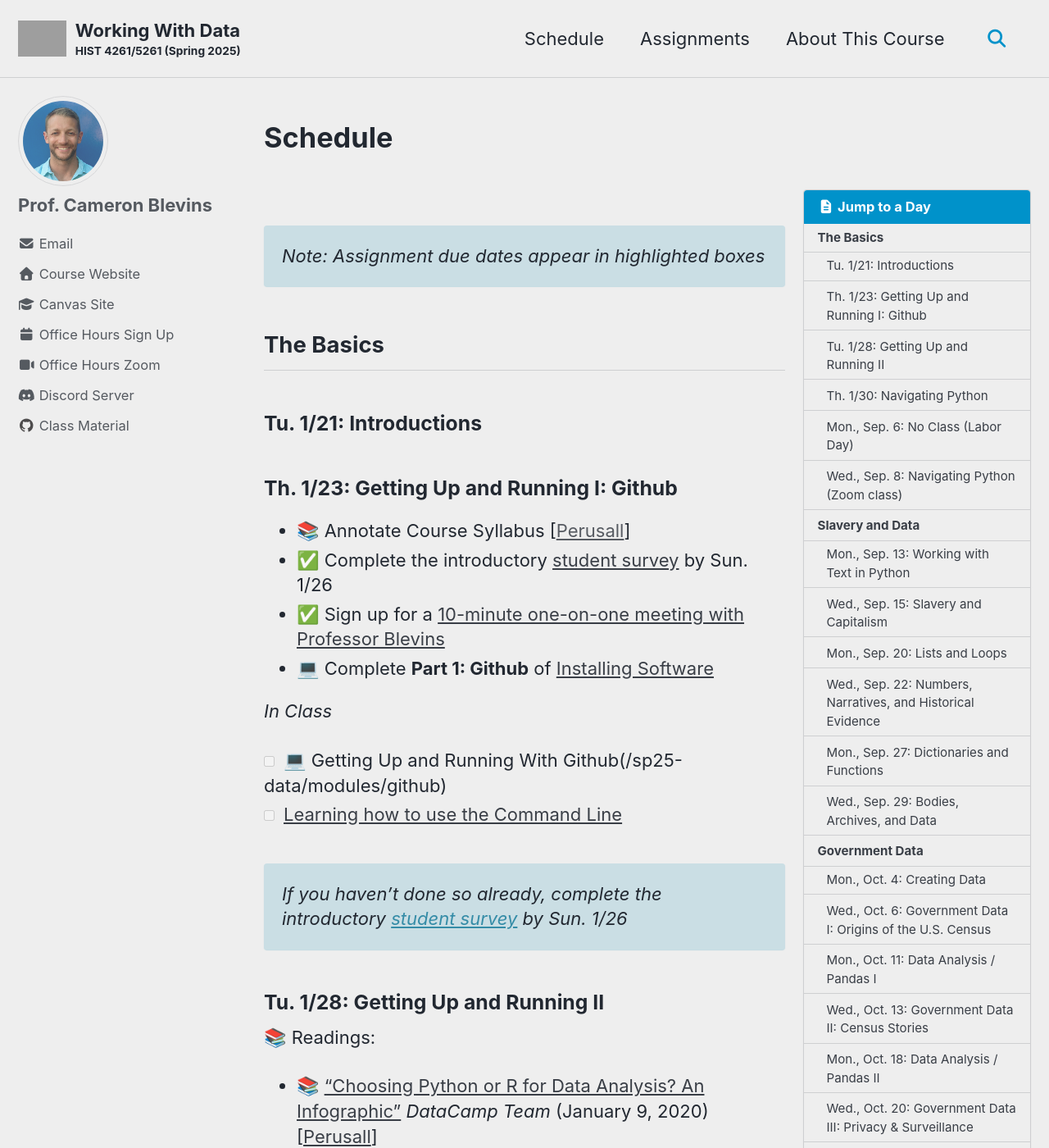
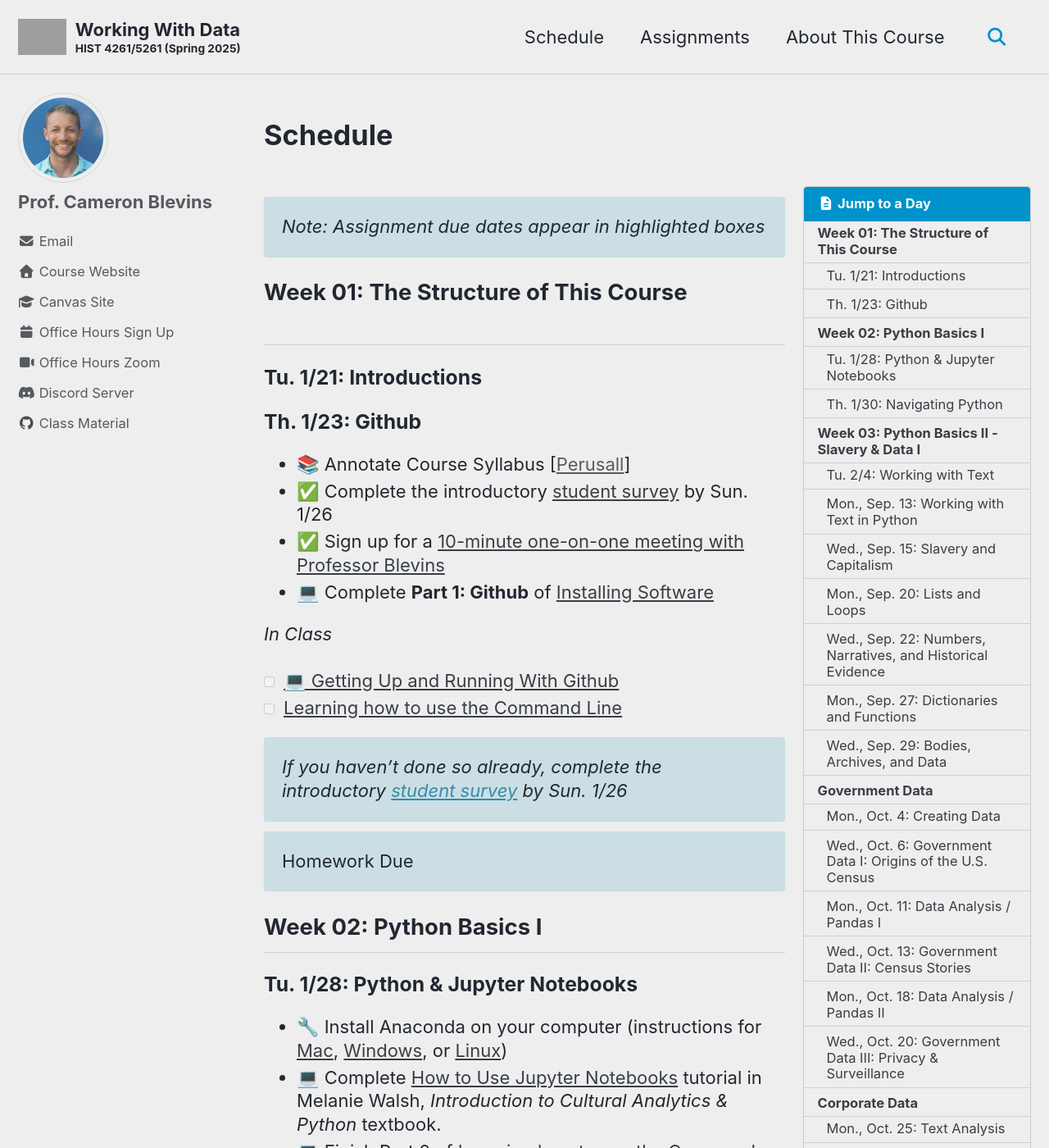
Before and after one commit to cblevins/sp25-data, a Jekyll site: the page built from _pages/schedule.md, in a window 1280 px wide and 1400 px high. Shown: the whole window at 82% size. Built offline with Jekyll 4.4.1, drawn with Linux system fonts in a browser that asks for light colours; cached includes are drawn as plain includes; some of the changed text lies outside the part shown; grey boxes are pictures that could not be loaded.

Commit message:
design tweaks

```diff
--- a/_pages/schedule.md
+++ b/_pages/schedule.md
@@ -7,41 +7,34 @@
 classes: narrow
 ---
 
-[//]: # "Quick reference:"
-[//]: # "📚 = reading"
-[//]: # "✅ = activity"
-[//]: # "💻 = tutorial"
-[//]: # "📝 = homework"
-
 _Note: Assignment due dates appear in highlighted boxes_
 {: .notice--info}
 
-## The Basics
+## Week 01: The Structure of This Course
 
 ### Tu. 1/21: Introductions
 
-### Th. 1/23: Getting Up and Running I: Github
+### Th. 1/23: Github
 
 - 📚 Annotate Course Syllabus [[Perusall]()]
 - ✅ Complete the introductory [student survey](https://forms.gle/Hq58iALsU8uQHcoM7) by Sun. 1/26
 - ✅ Sign up for a [10-minute one-on-one meeting with Professor Blevins](https://outlook.office365.com/book/ProfBlevinsSpring2025OfficeHours@cuanschutz.edu/s/jL7GGvwk8Uy3t9An0rnVXQ2)
-- 💻 Complete **Part 1: Github** of [Installing Software]({{ site.baseurl }}/modules/installing-software/)
+- 💻 Complete **Part 1: Github** of [Installing Software]({{site.baseurl}}/modules/installing-software/)
 
 _In Class_
 
-- [ ] 💻 Getting Up and Running With Github({{site.baseurl}}/modules/github)
+- [ ] [💻 Getting Up and Running With Github]({{site.baseurl}}/modules/github/)
 - [ ] [Learning how to use the Command Line]({{site.baseurl}}/modules/command-line)
 
 _If you haven't done so already, complete the introductory [student survey](https://forms.gle/Hq58iALsU8uQHcoM7) by Sun. 1/26_
 {: .notice--info}
 
-### Tu. 1/28: Getting Up and Running II
+Homework Due
+{: .notice--info}
 
-📚 Readings:
+## Week 02: Python Basics I
 
-- 📚 ["Choosing Python or R for Data Analysis? An Infographic"](https://www.datacamp.com/community/tutorials/r-or-python-for-data-analysis) _DataCamp Team_ (January 9, 2020) [[Perusall](https://app.perusall.com/courses/data-a-user-manual-fall-2021/python-vs-r-infographic)]
-
-💻 Tutorials:
+### Tu. 1/28: Python & Jupyter Notebooks
 
 - 🔧 Install Anaconda on your computer (instructions for [Mac](https://www.datacamp.com/community/tutorials/installing-anaconda-mac-os-x), [Windows](https://www.datacamp.com/community/tutorials/installing-anaconda-windows), or [Linux](https://docs.anaconda.com/anaconda/install/linux/))
 - 💻 Complete [How to Use Jupyter Notebooks](https://melaniewalsh.github.io/Intro-Cultural-Analytics/02-Python/02-How-to-Use-Jupyter-Notebooks.html) tutorial in Melanie Walsh, _Introduction to Cultural Analytics & Python_ textbook.
@@ -56,12 +49,6 @@
 ### Th. 1/30: Navigating Python
 
 - "Chapter 1: The Power Chapter" in Catherine D'Ignzaio and Lauren Klein, _Data Feminism_ [[Perusall](https://app.perusall.com/courses/data-a-user-manual-fall-2021/_/dashboard/assignments/qwqJy8cASTjWRxyez)]
-- Aditya Mukerjee, ["I Can Text You A Pile of Poo, But I Can’t Write My Name"](https://modelviewculture.com/pieces/i-can-text-you-a-pile-of-poo-but-i-cant-write-my-name) [[Perusall](https://app.perusall.com/courses/data-a-user-manual-fall-2021/_/dashboard/assignments/WjbjMQnEuKLToSQM4)]
-
-### ~~Mon., Sep. 6: No Class (Labor Day)~~
-
-### Wed., Sep. 8: Navigating Python (Zoom class)
-
 - [Anatomy of a Python Script](https://melaniewalsh.github.io/Intro-Cultural-Analytics/02-Python/03-Anatomy-Python-Script.html) (Walsh)
 - [Variables](https://melaniewalsh.github.io/Intro-Cultural-Analytics/02-Python/04-Variables.html) (Walsh)
 - [Data Types](https://melaniewalsh.github.io/Intro-Cultural-Analytics/02-Python/05-Data-Types.html) (Walsh)
@@ -70,10 +57,15 @@
 
 - [Navigating Python]({{site.baseurl}}/modules/navigating-python)
 
+Homework Due
+{: .notice--info}
+
+## Week 03: Python Basics II - Slavery & Data I
+
+### Tu. 2/4: Working with Text
+
 _[Homework #1]({{site.baseurl}}/homework/hw-01.ipynb) Due Friday, 9/10 by 11:59PM_
 {: .notice--info}
-
-## Slavery and Data
 
 ### Mon., Sep. 13: Working with Text in Python
 
--- a/_sass/minimal-mistakes/_base.scss
+++ b/_sass/minimal-mistakes/_base.scss
@@ -13,7 +13,8 @@
   padding: 0;
   color: $text-color;
   font-family: $global-font-family;
-  line-height: 1.4;
+  //line-height: 1.4;
+  line-height: 1.3;
 
   &.overflow--hidden {
     /* when primary navigation is visible, the content in the background won't scroll */
@@ -27,7 +28,8 @@
 h4,
 h5,
 h6 {
-  margin: 2em 0 0.5em;
+  margin: 1em 0 0.25em; //edited by me
+  //margin: 2em 0 0.5em;
   line-height: 1.2;
   font-family: $header-font-family;
   font-weight: bold;
--- a/_sass/minimal-mistakes/_navigation.scss
+++ b/_sass/minimal-mistakes/_navigation.scss
@@ -532,7 +532,8 @@
   font-size: $type-size-6;
 
   @include breakpoint($large) {
-    font-size: $type-size-7;
+    //font-size: $type-size-7;
+    font-size: $type-size-6; //edited by me
   }
 
   a {
@@ -540,7 +541,7 @@
     padding: 0.25rem 0.75rem;
     color: $muted-text-color;
     font-weight: bold;
-    line-height: 1.5;
+    line-height: 1.2;
     border-bottom: 1px solid $border-color;
 
     &:hover {
--- a/_sass/minimal-mistakes/_notices.scss
+++ b/_sass/minimal-mistakes/_notices.scss
@@ -11,7 +11,8 @@
  */
 
 @mixin notice($notice-color) {
-  margin: 2em 0 !important; /* override*/
+  //margin: 2em 0 !important; /* override*/
+  margin: 0.6em 0 !important; /* override*/
   padding: 1em;
   color: $text-color;
   font-family: $global-font-family;
```
